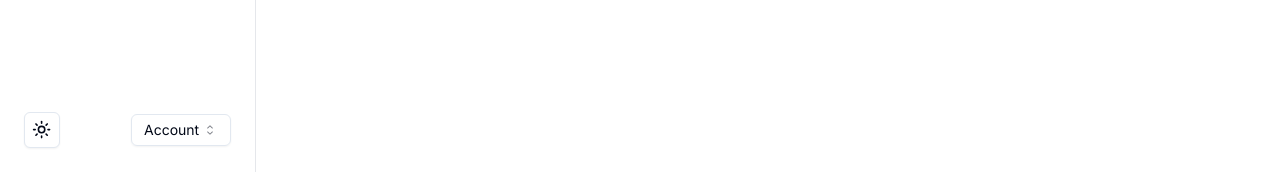
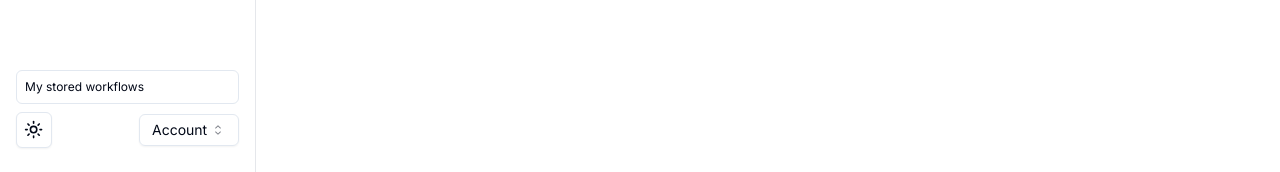
Before and after one commit to paulocerez/2docs, a Next.js app: page /chat in a window 1280 px wide. Shown: the part 628-800 px from the top of the page. Built offline with nearby package versions, Linux system fonts and the light colour scheme; no server answers; the database is empty; sample sign-in values are in the browser's storage.

Commit message:
feat: add small workflow storage component for later, adjust with sidebar footer

```diff
--- a/components/chat/Chat.tsx
+++ b/components/chat/Chat.tsx
@@ -1,9 +1,7 @@
 "use client";
 import React, { useState, KeyboardEvent, useEffect, useRef } from "react";
-import { useQuery, useMutation, useQueryClient } from "@tanstack/react-query";
 import { FaArrowRight } from "react-icons/fa";
-import { ChatProps, Message } from "@/types/types";
-import { SelectChat } from "@/db/schema/chats";
+import { ChatProps } from "@/types/types";
 import MessageList from "./message-list";
 import { MessageLoadingScreen } from "../state/messages-loading";
 import { useMessageMutation } from "@/hooks/useMessageMutation";
--- a/components/sidebar/Sidebar.tsx
+++ b/components/sidebar/Sidebar.tsx
@@ -47,8 +47,10 @@ export default function Sidebar({
           isLoading={isLoading}
         />
       </div>
-      {/* <StoredWorkflows /> */}
-      <SidebarFooter />
+      <div>
+        <StoredWorkflows />
+        <SidebarFooter />
+      </div>
     </div>
   );
 }
--- a/components/sidebar/SidebarFooter.tsx
+++ b/components/sidebar/SidebarFooter.tsx
@@ -6,7 +6,7 @@ import AccountSelect from "./AccountSelect";
 
 export default function SidebarFooter() {
   return (
-    <div className="p-2 flex justify-between items-center">
+    <div className="py-2 flex justify-between items-center">
       <ModeToggle />
       <AccountSelect />
     </div>
--- a/components/sidebar/StoredWorkflows.tsx
+++ b/components/sidebar/StoredWorkflows.tsx
@@ -1,3 +1,9 @@
+import Link from "next/link";
+
 export default function StoredWorkflows() {
-  return <div></div>;
+  return (
+    <div className="border rounded-md p-2 text-xs hover:bg-gray-100">
+      <Link href="/workflows">My stored workflows</Link>
+    </div>
+  );
 }
```
